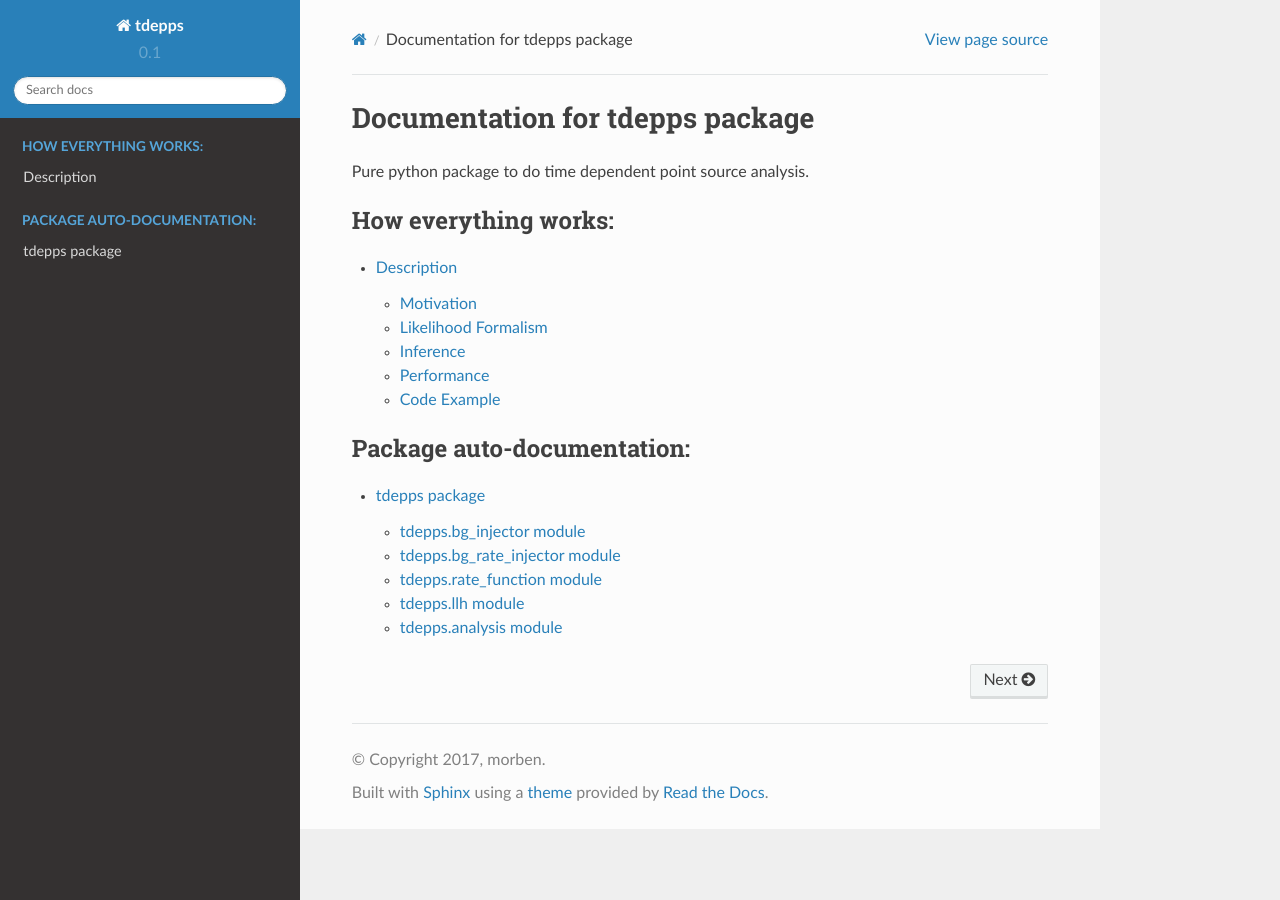
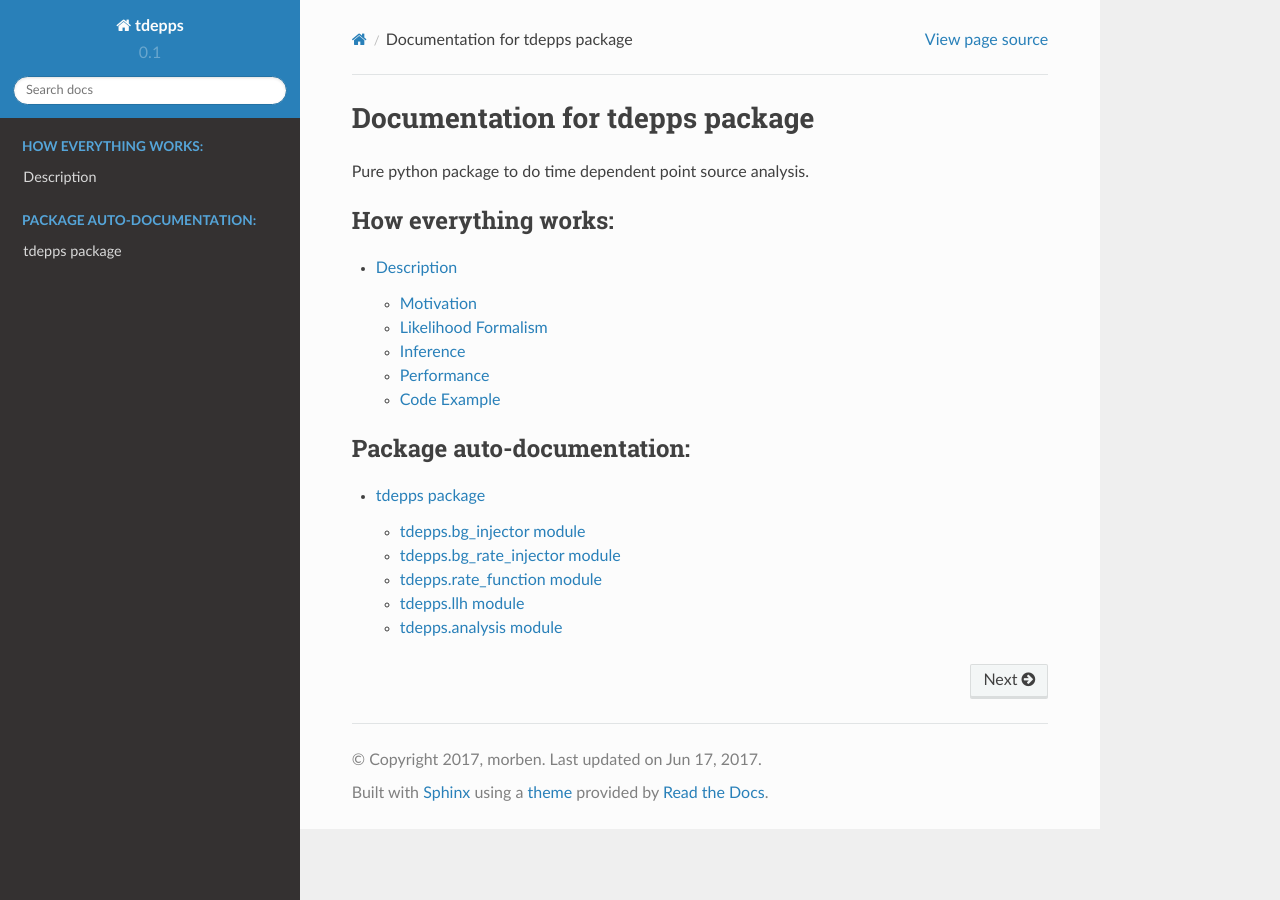
Before and after one commit to mennthor/tdepps, a Sphinx documentation site: the page built from docs/index.rst, in a window 1280 px wide. Built offline with Sphinx 7.4.7 and the Read the Docs theme 2.0.0, drawn with Linux system fonts in a browser that asks for light colours.

Commit message:
Added last updated on in the sphinx config

```diff
--- a/docs/conf.py
+++ b/docs/conf.py
@@ -106,6 +106,11 @@ html_theme_options = {
 # so a file named "default.css" will overwrite the builtin "default.css".
 # html_static_path = ['_static']
 
+# If not None, a 'Last updated on:' timestamp is inserted at every page
+# bottom, using the given strftime format.
+# The empty string is equivalent to '%b %d, %Y'.
+html_last_updated_fmt = ""
+
 
 # -- Options for HTMLHelp output ------------------------------------------
 
```
